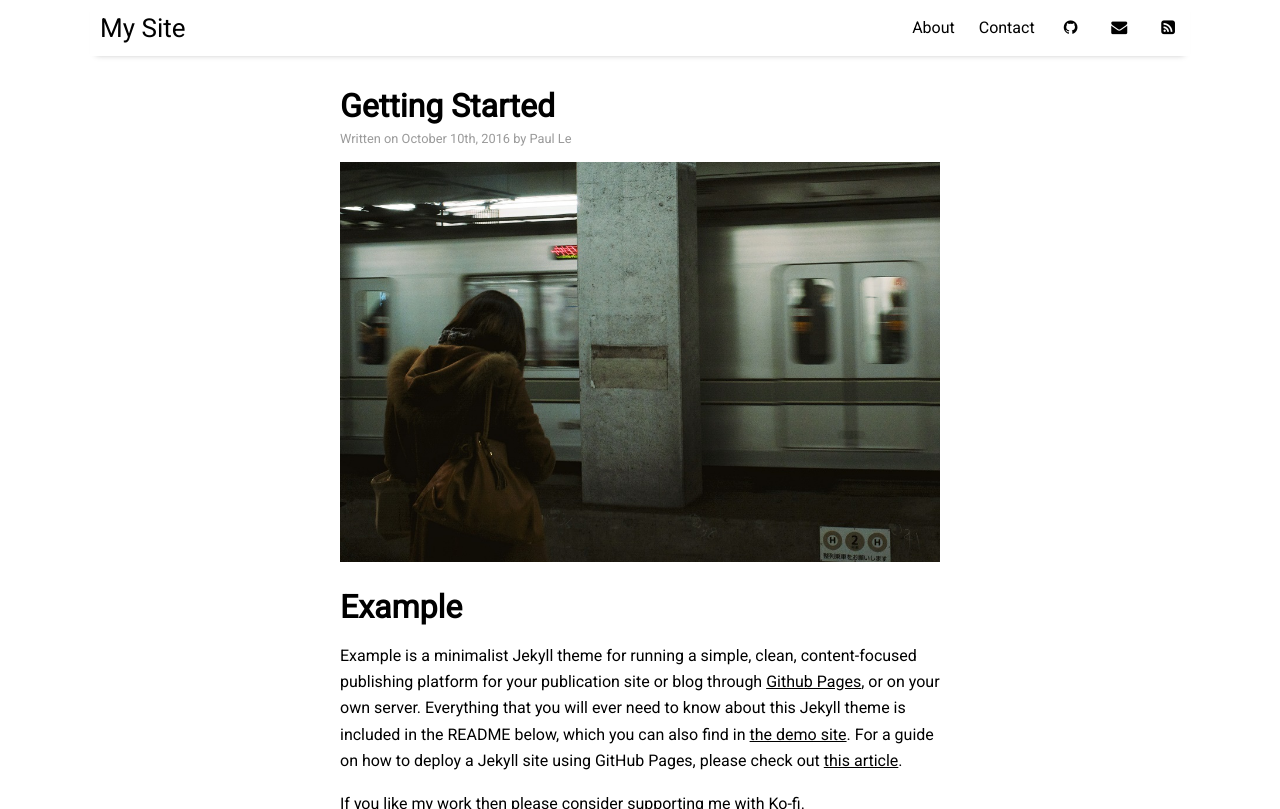
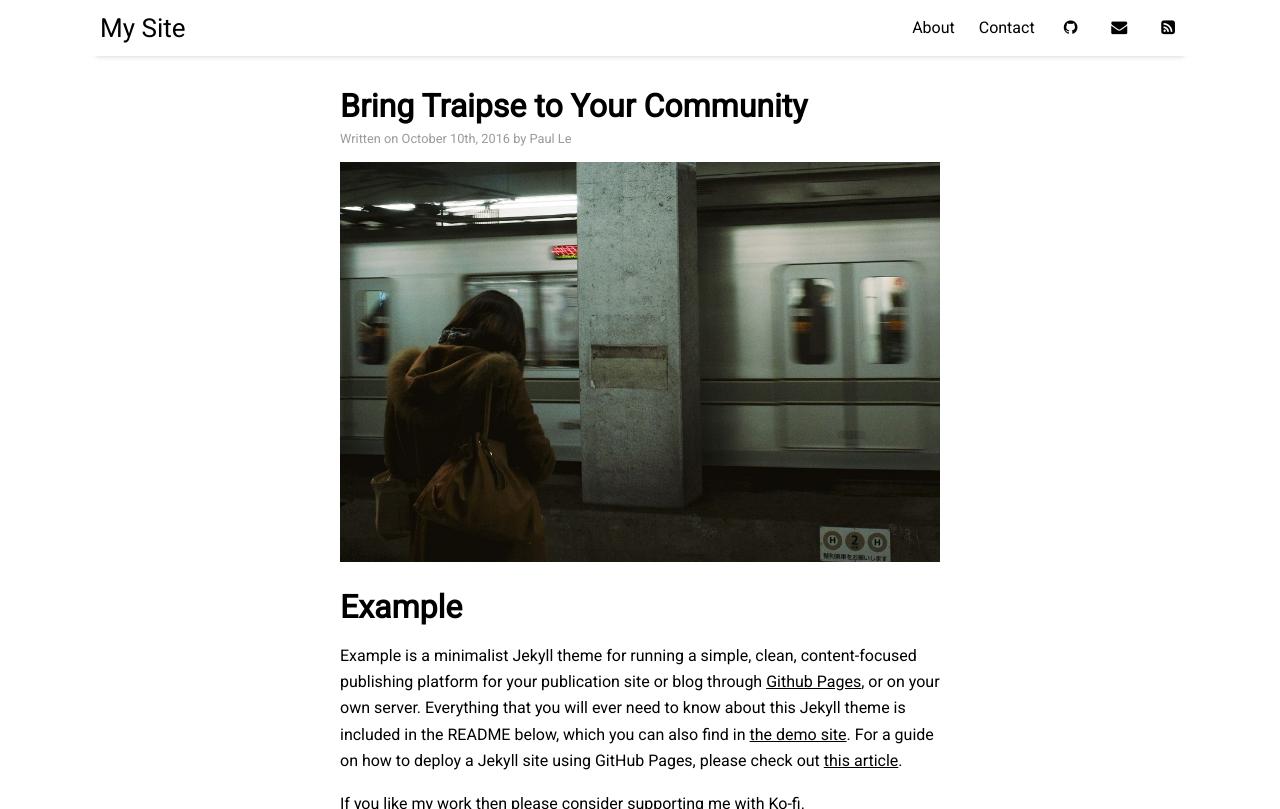
Before and after one commit to annanamae/traipse, a Jekyll site: the page built from _posts/2016-10-10-getting-started.md, in a window 1280 px wide and 900 px high, cut to the strip 0-809 px from the top of the window. Built offline with Jekyll 4.4.1, drawn with Linux system fonts in a browser that asks for light colours; nearby versions of some CDN libraries.

Commit message:
Update 2016-10-10-getting-started.md

```diff
--- a/_posts/2016-10-10-getting-started.md
+++ b/_posts/2016-10-10-getting-started.md
@@ -1,6 +1,6 @@
 ---
 layout: post
-title: "Getting Started"
+title: "Bring Traipse to Your Community"
 author: "Paul Le"
 categories: documentation
 tags: [documentation,sample]
```
